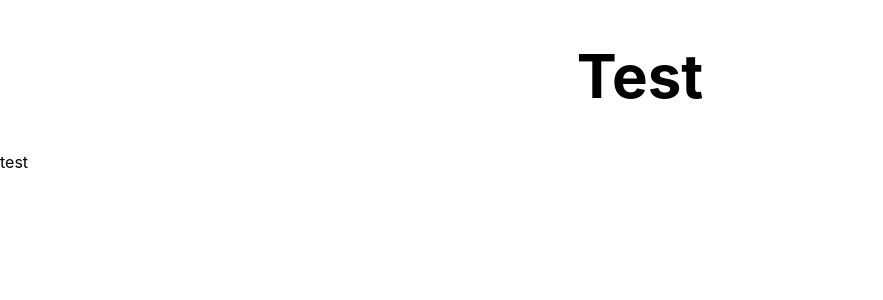
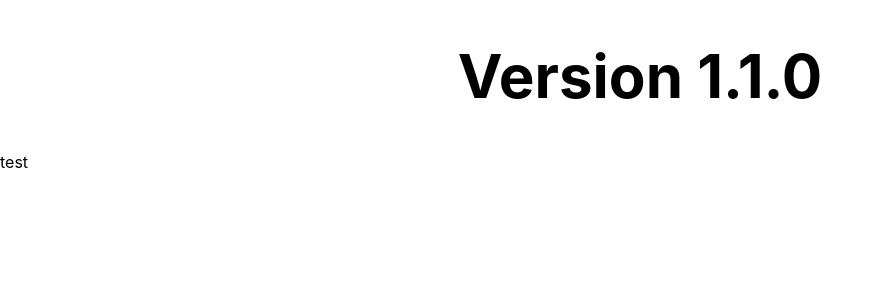
Before and after one commit to DarkCode662432/React-project1, a React (Create React App) app: page / in a window 1280 px wide. Shown: the top 300 px of the page, without its empty margins (0-883 px from the left). Built offline with nearby package versions, Linux system fonts and the light colour scheme.

Commit message:
edit to version2

```diff
--- a/src/App.js
+++ b/src/App.js
@@ -1,7 +1,7 @@
 function App() {
   return (
     <>
-      <h1 className="test">Test</h1>
+      <h1 className="test">Version 1.1.0</h1>
       <p>test</p>
     </>
   );
```
